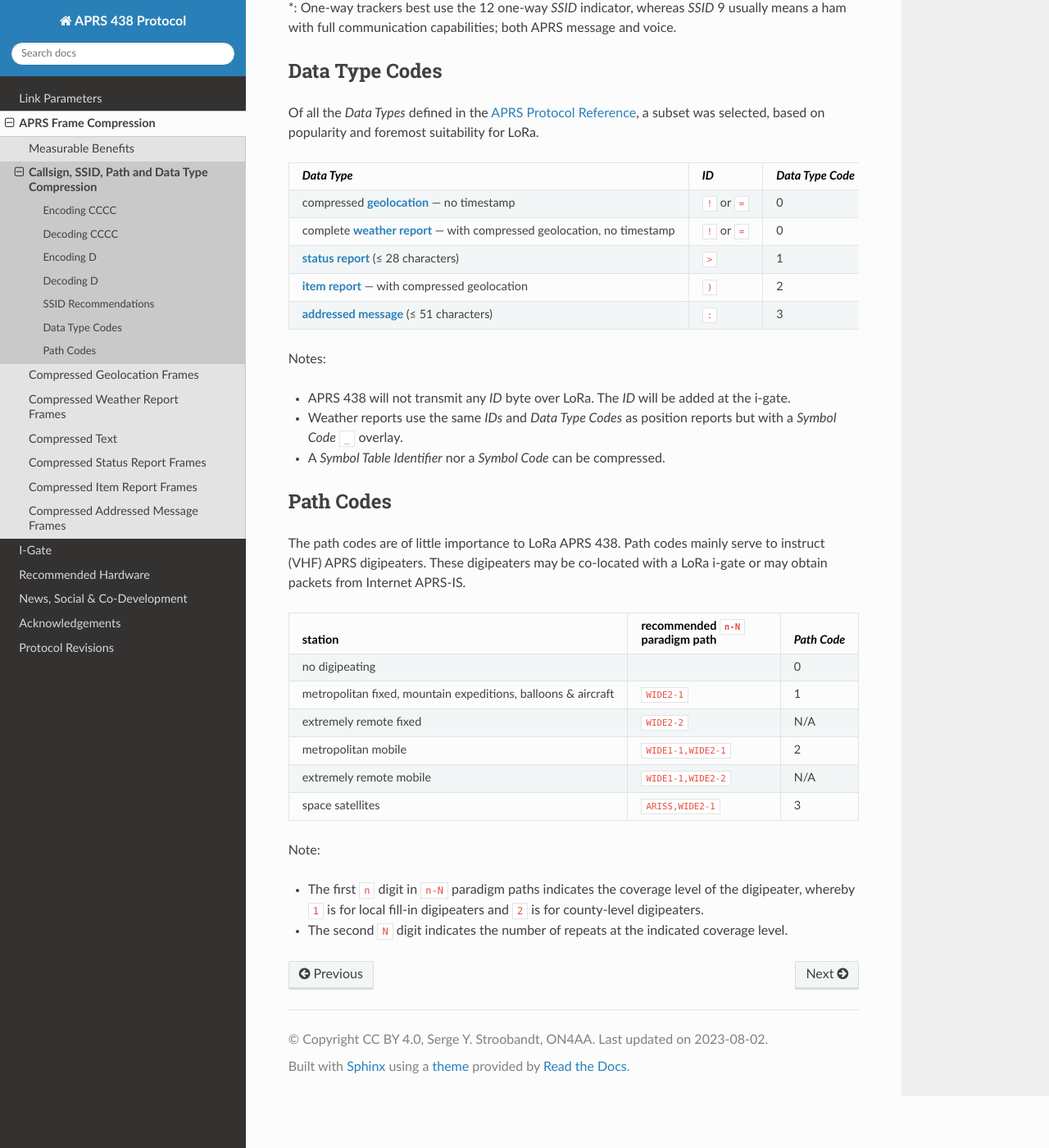
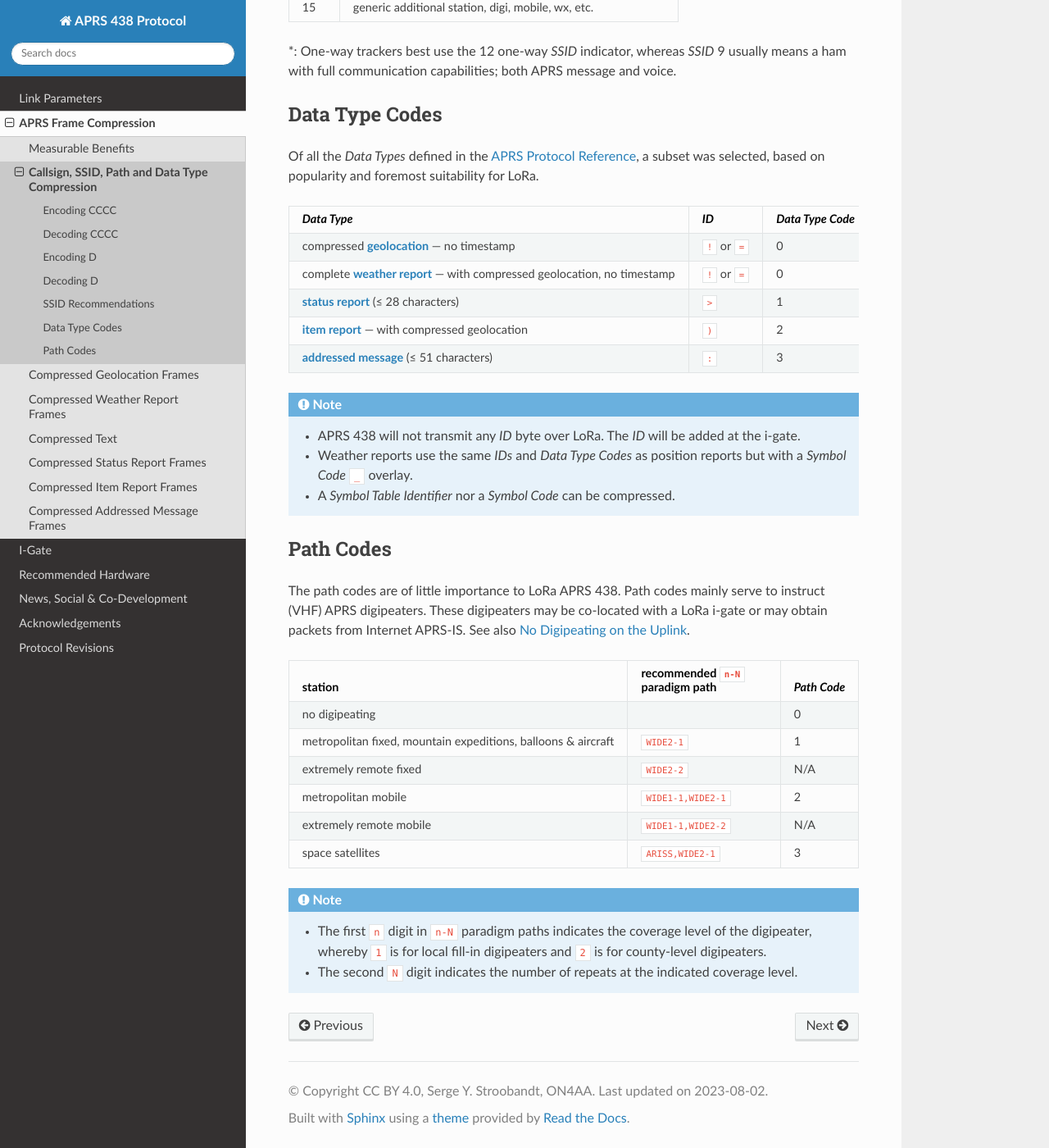
Before and after one commit to aprs438/aprs438.protocol, a Sphinx documentation site: the page built from docs/source/callsign-ssid-path-data_type.md, in a window 1280 px wide and 1400 px high, scrolled down 2370 px. Shown: the whole window at 82% size. Built offline with Sphinx 7.4.7 and the Read the Docs theme 2.0.0, drawn with Linux system fonts in a browser that asks for light colours.

Commit message:
callsign-ssid-path notes

```diff
--- a/docs/source/callsign-ssid-path-data_type.md
+++ b/docs/source/callsign-ssid-path-data_type.md
@@ -87,16 +89,17 @@ Of all the _Data Types_ defined in the [APRS Protocol Reference](https://hamwave
 |[**item report**](#compressed-item-report-frames) — with compressed geolocation|`)`|2|20—24 bytes|
 |[**addressed message**](#compressed-addressed-message-frames) (≤&nbsp;51&nbsp;characters)|`:`|3|10—45 bytes|
 
-Notes:
-
+:::{note}
 - APRS 438 will not transmit any _ID_ byte over LoRa. The _ID_ will be added at the i‑gate.
 - Weather reports use the same _IDs_ and _Data Type Codes_ as position reports but with a _Symbol Code_ `_` overlay.
 - A _Symbol Table Identifier_ nor a _Symbol Code_ can be compressed.
+:::
 
 ## Path Codes
 The path codes are of little importance to LoRa APRS&nbsp;438.
 Path codes mainly serve to instruct (VHF) APRS digipeaters.
 These digipeaters may be co‑located with a LoRa i‑gate or may obtain packets from Internet APRS‑IS.
+See also {ref}`no-digipeating`.
 
 |station|recommended `n-N` paradigm path|_Path Code_|
 |:-----:|:-----------------------------:|:---------:|
@@ -107,7 +110,7 @@ These digipeaters may be co‑located with a LoRa i‑gate or may obtain packets
 |extremely remote mobile|`WIDE1-1,WIDE2-2`|N/A|
 |space satellites|`ARISS,WIDE2-1`|3|
 
-Note:
-
+:::{note}
 - The first `n` digit in `n-N` paradigm paths indicates the coverage level of the digipeater, whereby `1` is for local fill‑in digipeaters and `2` is for county-level digipeaters.
 - The second `N` digit indicates the number of repeats at the indicated coverage level.
+:::
```
Also changed, not shown: other parts of docs/source/callsign-ssid-path-data_type.md (+2 -0 lines), docs/source/i-gate.md (+1 -0 lines).
